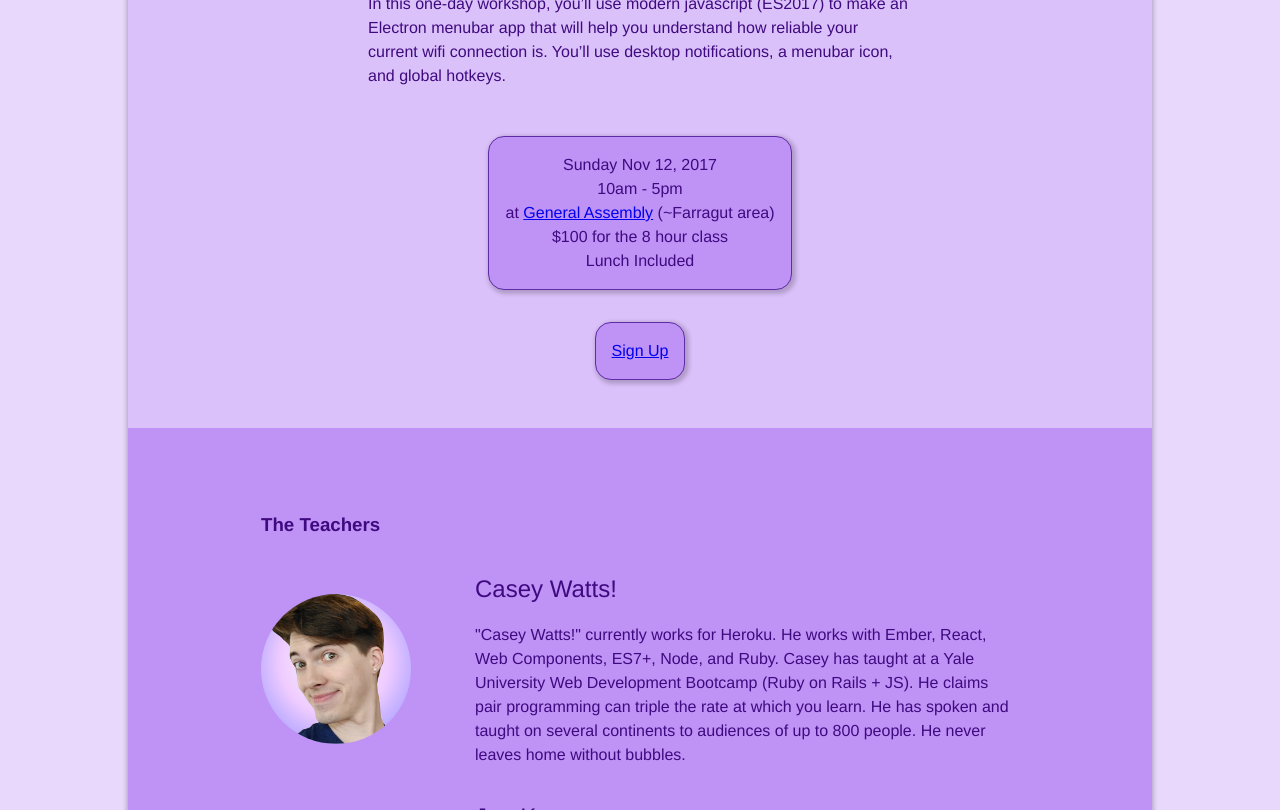
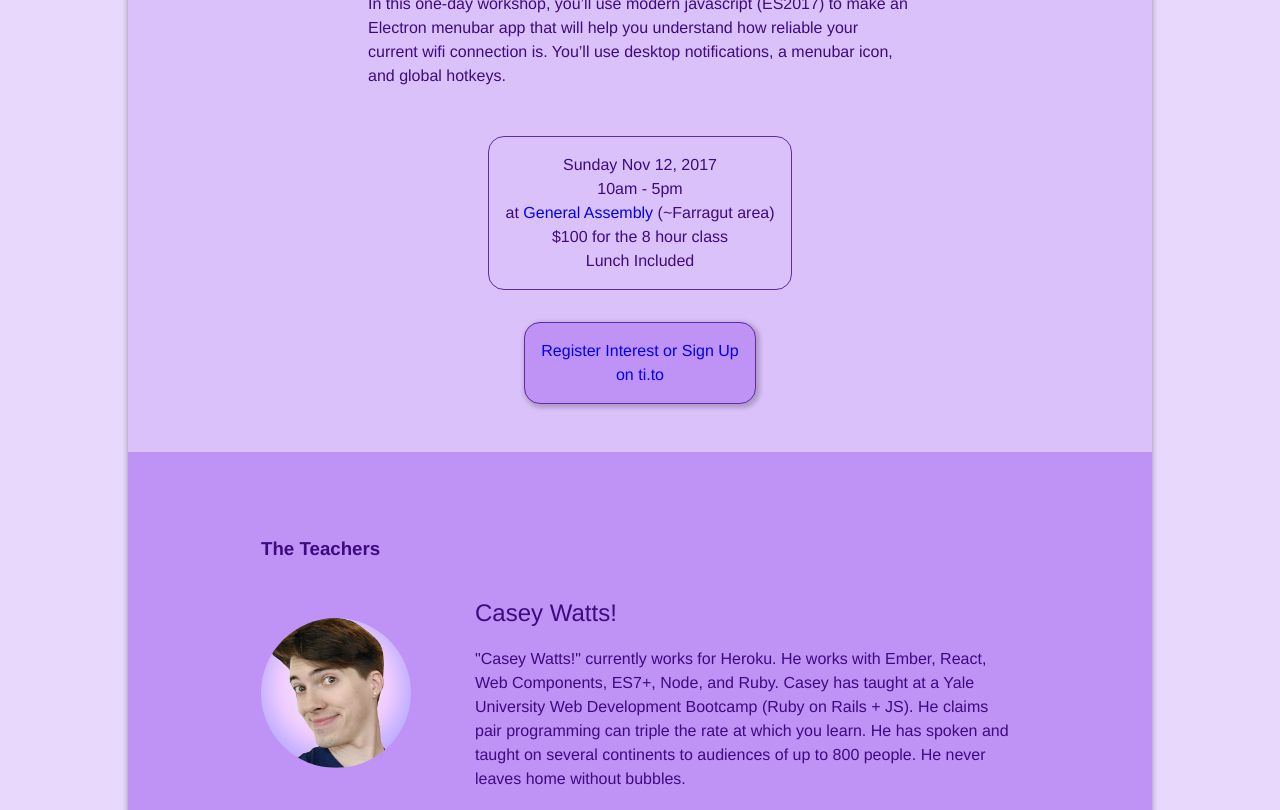
Before and after one commit to learnshinythings/learnshinythings.github.io, a Jekyll site: the page built from electron.md, in a window 1280 px wide, cut to the strip 762-1572 px from the top of the page. Built offline with Jekyll 4.4.1, drawn with Linux system fonts in a browser that asks for light colours; nearby versions of some CDN libraries.

Commit message:
clean up styling of cards at top

```diff
--- a/electron.md
+++ b/electron.md
@@ -24,17 +24,19 @@ Electron Workshop
   In this one-day workshop, you'll use modern javascript (ES2017) to make an Electron menubar app that will help you understand how reliable your current wifi connection is. You'll use desktop notifications, a menubar icon, and global hotkeys.
 
   <div class="flex flex-column items-center justify-center mt4">
-    <div class="tc pa3 ma3 ba br4 b--purple bg-purp shadow-3">
+    <div class="tc pa3 ma3 ba br4 b--purple bg-purp-light">
       <div>Sunday Nov 12, 2017</div>
       <div>10am - 5pm</div>
-      <div>at <a href="https://generalassemb.ly/locations/washington-dc">General Assembly</a> (~Farragut area)</div>
+      <div>at <a href="https://generalassemb.ly/locations/washington-dc" class="link">General Assembly</a> (~Farragut area)</div>
       <div>$100 for the 8 hour class</div>
       <div>Lunch Included</div>
     </div>
 
-    <div class="tc pa3 ma3 ba br4 b--purple bg-purp shadow-3">
-      <a href="https://ti.to/learn-shiny-things/learn-electron">Sign Up</a>
-    </div>
+    <a href="https://ti.to/learn-shiny-things/learn-electron" class="link">
+      <div class="tc pa3 ma3 ba br4 b--purple bg-purp shadow-3">
+        Register Interest or Sign Up<br>on ti.to
+      </div>
+    </a>
   </div>
 </div>
 </div>
--- a/style.css
+++ b/style.css
@@ -25,6 +25,10 @@ body {
   background-color: #f6f0fe;
 }
 
+.link {
+  text-decoration: none;
+}
+
 .headshot {
   height: 150px;
   width: 150px;
```
